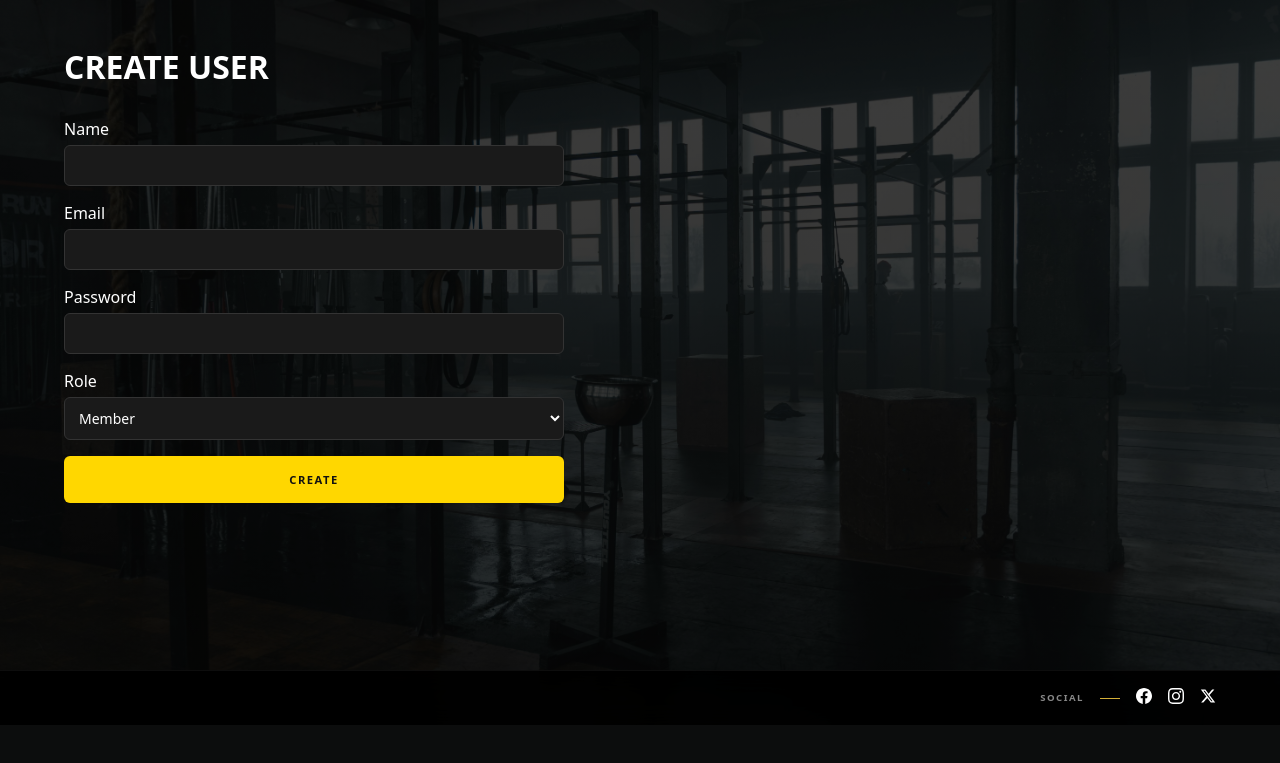
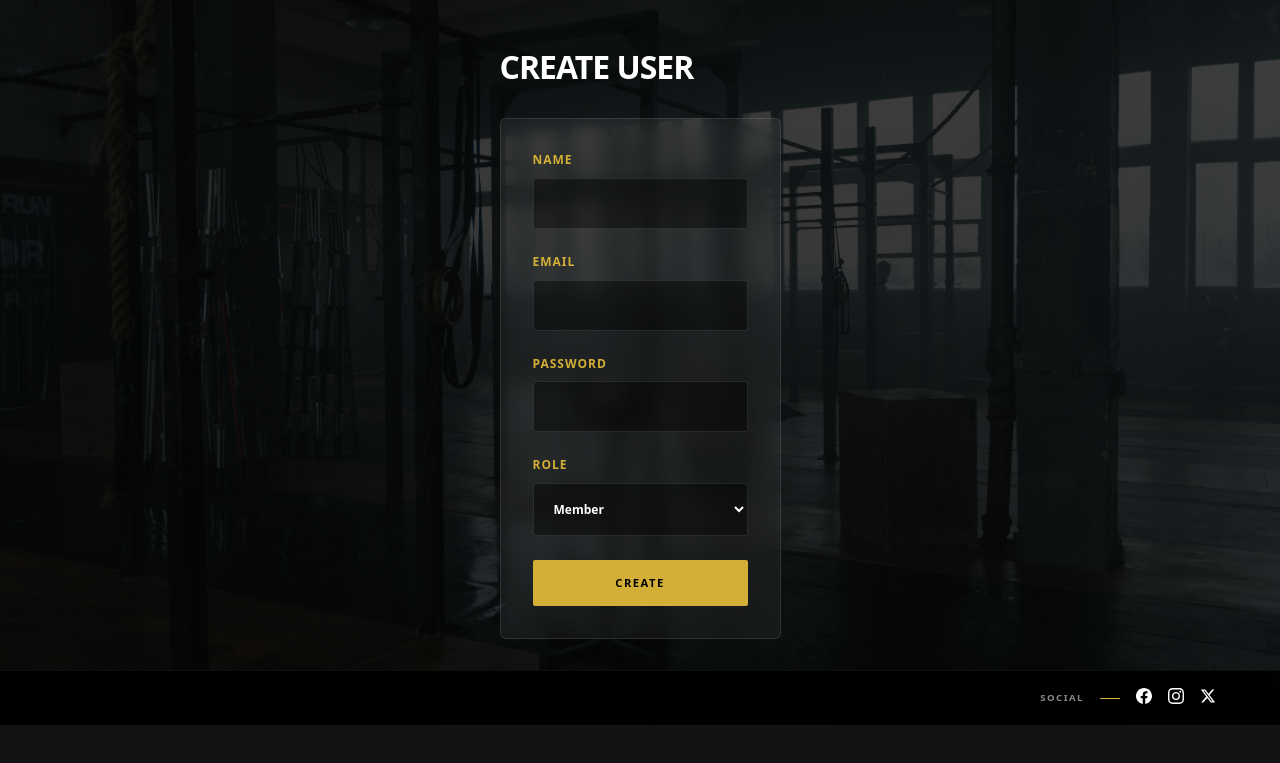
Before and after one commit to FEUP-LTW-2026/ltw-project-ltw03g06, a PHP site: page /admin/create_user.php in a window 1280 px wide. Shown: the part 75-838 px from the top of the page. Before the commit the page ends 800 px from the top, so only its background shows below. Run offline with PHP 8.4, Linux system fonts and the light colour scheme; the visitor is signed in with stand-in values (Sample User, id 1).

Commit message:
Updated the admin.css

```diff
--- a/css/admin.css
+++ b/css/admin.css
@@ -1,134 +1,153 @@
+/* css/admin.css */
+
 .admin-container {
-    padding: 3rem 4rem;
+    padding: 3rem 5%;
+    max-width: 1300px;
+    margin: 0 auto;
 }
 
 .admin-container section {
-    padding-left: 0;
-    padding-right: 0;
     margin-top: 3rem;
-    padding: 1rem 0;
-    border-top: 1px solid #222;
+    padding: 2rem 0;
+    border-top: 1px solid rgba(255, 255, 255, 0.1);
 }
 
-.admin-container h1,
-.admin-container h2 {
+.admin-container h1, .admin-container h2 {
     margin-left: 0;
     padding-left: 0;
+    letter-spacing: -1px;
 }
 
-
+/* Grelha das Estatísticas (Cards) */
 .admin-grid {
     display: grid;
-    grid-template-columns: repeat(4, 1fr);
-    gap: 20px;
+    grid-template-columns: repeat(auto-fit, minmax(220px, 1fr)); /* Responsivo automático */
+    gap: 1.5rem;
+    margin-top: 1.5rem;
 }
 
 .admin-card {
-    background: #111;
-    color: white;
+    background: rgba(255, 255, 255, 0.05);
+    border: 1px solid rgba(255, 255, 255, 0.1);
+    border-radius: 6px;
+    backdrop-filter: blur(10px);
     padding: 2rem;
-    border-radius: 10px;
     text-align: center;
-    border: 1px solid #333;
+    transition: transform var(--transition), border-color var(--transition);
+}
+
+.admin-card:hover {
+    transform: translateY(-6px);
+    border-color: var(--gold);
 }
 
 .admin-card h2 {
     font-size: 2.5rem;
-    color: gold;
+    color: var(--gold);
+    margin-bottom: 0.5rem;
+    line-height: 1;
 }
 
+.admin-card p {
+    color: var(--text-muted);
+    text-transform: uppercase;
+    font-size: 0.8rem;
+    letter-spacing: 1px;
+    font-weight: 700;
+}
+
+/* Tabelas de Administração */
 .admin-table {
     width: 100%;
-    margin-top: 1rem;
+    margin-top: 1.5rem;
     border-collapse: collapse;
-    background: #111;
-    color: white;
-    border-radius: 10px;
+    background: rgba(255, 255, 255, 0.03);
+    border: 1px solid rgba(255, 255, 255, 0.1);
+    border-radius: 6px;
     overflow: hidden;
+    backdrop-filter: blur(10px);
 }
 
-.admin-table th,
-.admin-table td {
-    padding: 1rem;
-    border-bottom: 1px solid #222;
+.admin-table th, .admin-table td {
+    padding: 1.2rem 1.5rem;
+    border-bottom: 1px solid rgba(255, 255, 255, 0.05);
     text-align: left;
+    color: var(--text-light);
 }
 
 .admin-table th {
-    background: #1a1a1a;
-    color: gold;
+    background: rgba(0, 0, 0, 0.4);
+    color: var(--gold);
+    text-transform: uppercase;
+    font-size: 0.75rem;
+    letter-spacing: 1px;
 }
 
 .admin-table tr:hover {
-    background: #1c1c1c;
+    background: rgba(255, 255, 255, 0.06);
 }
 
 .admin-table a {
-    color: gold;
+    color: var(--gold);
     text-decoration: none;
+    font-weight: 600;
+    transition: opacity var(--transition);
+    margin-right: 15px;
 }
 
-.admin-table a:last-child {
-    color: red;
+.admin-table a:hover {
+    opacity: 0.8;
+    text-decoration: underline;
 }
 
+/* O último link costuma ser o botão de apagar/remover */
+.admin-table a:last-child {
+    color: var(--error);
+    margin-right: 0;
+}
+
+/* Formulários do Admin */
 .admin-form {
     margin-top: 2rem;
     display: grid;
-    gap: 1rem;
-    max-width: 500px;
+    gap: 1.5rem;
+    max-width: 600px;
+    background: rgba(255, 255, 255, 0.05);
+    padding: 2rem;
+    border-radius: 6px;
+    border: 1px solid rgba(255, 255, 255, 0.1);
+    backdrop-filter: blur(10px);
 }
 
 .admin-form label {
     display: flex;
     flex-direction: column;
-    gap: 5px;
-    color: white;
+    gap: 0.6rem;
+    font-weight: 600;
+    font-size: 0.75rem;
+    text-transform: uppercase;
+    letter-spacing: 1px;
+    color: var(--gold);
 }
 
-
-.admin-form input,
-.admin-form textarea,
-.admin-form select {
+.admin-form input, .admin-form textarea, .admin-form select {
     width: 100%;
-    padding: 10px;
-    border: 1px solid #333;
-    background: #1a1a1a;
-    color: #ffffff;
-    border-radius: 6px;
-    font-size: 14px;
+    padding: 1rem;
+    background: rgba(0, 0, 0, 0.4);
+    border: 1px solid rgba(255, 255, 255, 0.1);
+    border-radius: 3px;
+    color: var(--text-light);
+    font-family: var(--font-main);
+    transition: border-color var(--transition);
 }
 
-
-.admin-form input:focus,
-.admin-form textarea:focus,
-.admin-form select:focus {
-    outline: 2px solid gold;
-    border-color: gold;
+.admin-form input:focus, .admin-form textarea:focus, .admin-form select:focus {
+    outline: none;
+    border-color: var(--gold);
 }
 
-
-.admin-form input::placeholder,
-.admin-form textarea::placeholder {
-    color: #aaa;
-}
-
-.btn {
-    padding: 8px 14px;
-    border-radius: 6px;
-    text-decoration: none;
-    border: none;
-    cursor: pointer;
-}
-
-.btn--gold {
-    background: gold;
-    color: #111;
-    font-weight: bold;
-}
-
-.btn--gold:hover {
-    opacity: 0.9;
+.admin-form input::placeholder, .admin-form textarea::placeholder {
+    color: var(--text-muted);
 }
 
 .admin-actions {
@@ -136,11 +155,29 @@
 }
 
 .admin-actions h2 {
-    margin-bottom: 1rem;
-    color: white;
+    margin-bottom: 1.5rem;
 }
 
 .admin-actions .btn {
-    margin-right: 10px;
-    margin-bottom: 10px;
+    margin-right: 1rem;
+    margin-bottom: 1rem;
 }
+
+/* Responsividade para ecrãs menores */
+@media (max-width: 900px) {
+    /* Faz com que a tabela ganhe uma barra de scroll horizontal nos telemóveis */
+    .admin-table-wrapper {
+        overflow-x: auto;
+        -webkit-overflow-scrolling: touch;
+        margin-top: 1.5rem;
+    }
+
+    .admin-table {
+        margin-top: 0;
+        white-space: nowrap;
+    }
+
+    .admin-container {
+        padding: 2rem 1.25rem;
+    }
+}
```
